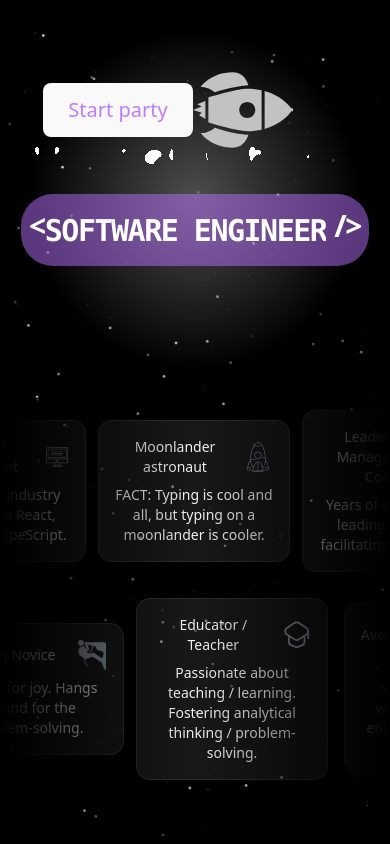
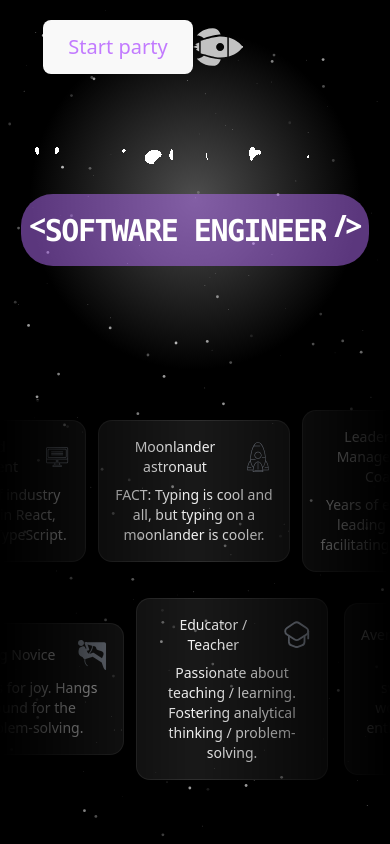
Before and after one commit to OB-CODE/2025Website, a React (Vite) app: page / in a window 390 px wide. Shown: the top 844 px of the page. Built offline with nearby package versions, Linux system fonts and the light colour scheme.

Commit message:
adjusted spaceship size for responsive design.

```diff
--- a/src/components/PersonalHeading/PersonalHeading.tsx
+++ b/src/components/PersonalHeading/PersonalHeading.tsx
@@ -58,10 +58,10 @@ const PersonalHeading = () => {
     <div className="min-h-[25rem] md:min-h-[35rem] flex flex-col justify-center items-center h-full w-full bg-[radial-gradient(ellipse_at_center,_rgba(111,111,111,0.7)_0%,_rgba(0,0,0,1)_60%)]">
       <div
         onClick={() => setshowConfetti((prev) => !prev)}
-        className="text-6xl cursor-pointer flex w-[250px] justify-center items-center"
+        className="text-3xl md:text-6xl cursor-pointer flex w-[200px] md:w-[250px]  justify-center items-center top-[20px] md:top-[30px] lg:top-[50px]" // sm:text-2xl md:text-4xl lg:
         style={{
           position: "absolute",
-          top: 60,
+          // top: 60,
           left: rocketPosition,
           transition: "left 0.05s linear",
         }}
```
